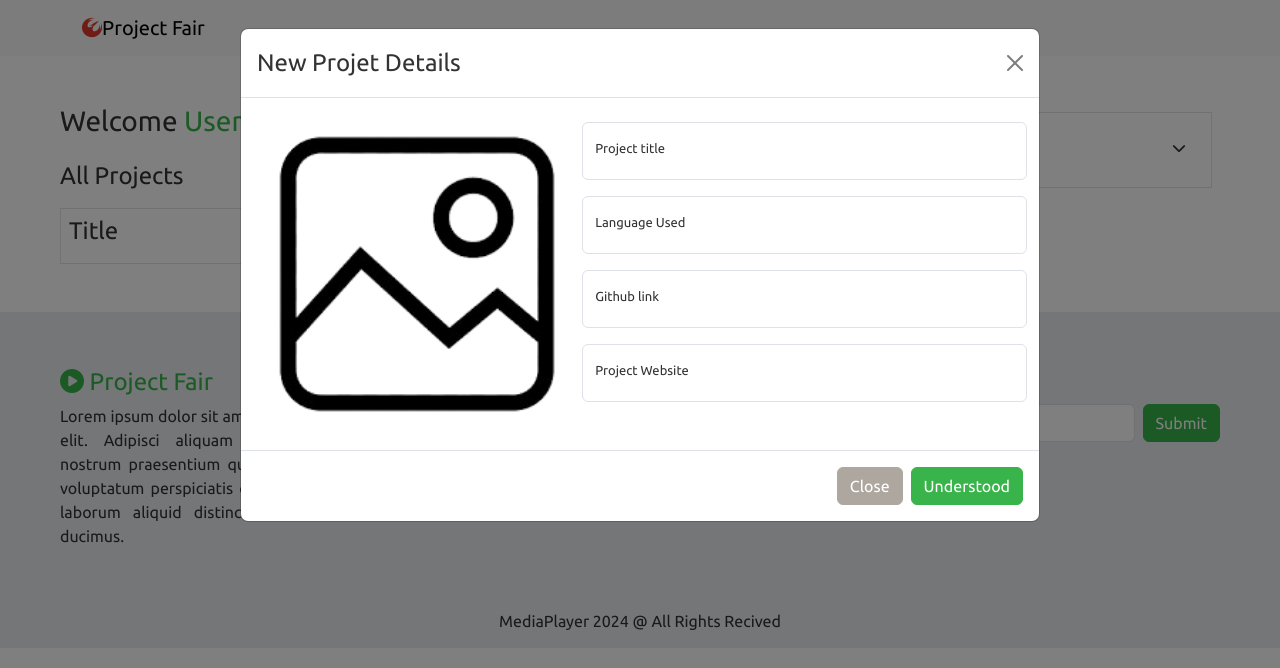
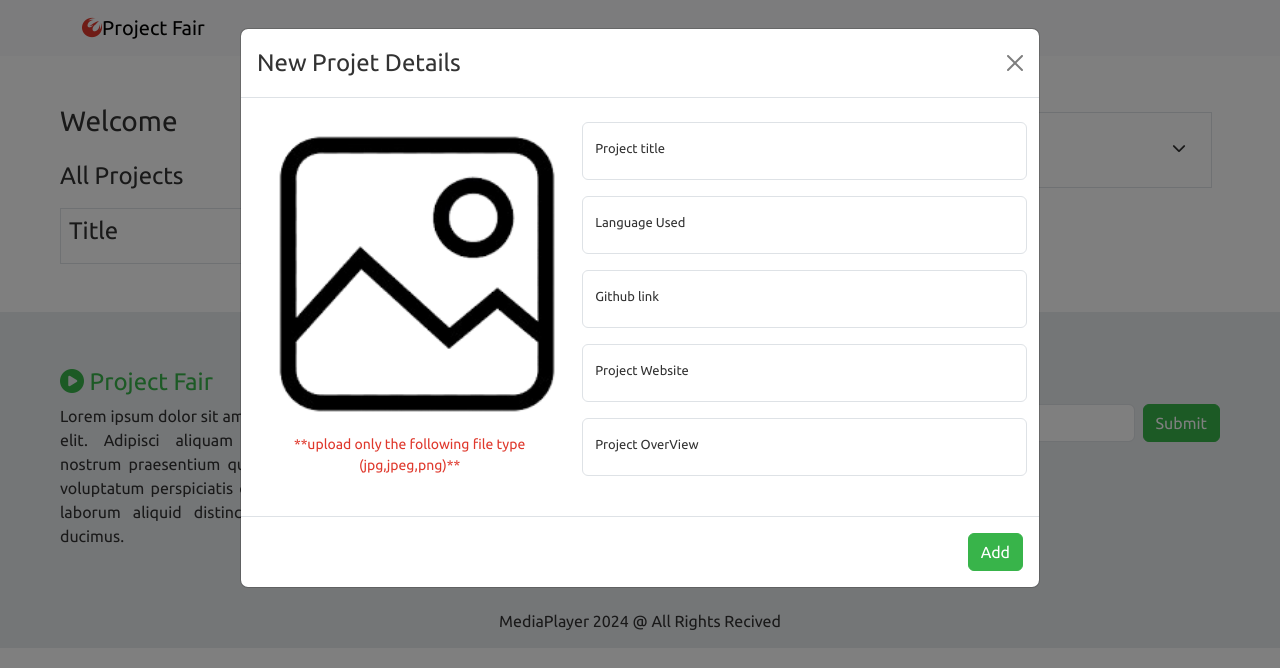
Before and after one commit to Peter9543/projectfair, a React (Vite) app: page /dashboard in a window 1280 px wide. Both pictures are taken after a click on the button "New Project". Shown: the top 668 px of the page. Built offline with nearby package versions, Linux system fonts and the light colour scheme.

Commit message:
code updated

```diff
--- a/Services/allApi.js
+++ b/Services/allApi.js
@@ -5,3 +5,8 @@ import SERVER_URL from './ServerUrl';
 export const registerApi = async (reqBody) => {
   return await commonApi("POST", `${SERVER_URL}/register`, reqBody);
 };
+
+// user login
+export const loginApi =async(reqBody)=>{
+  return await commonApi("POST",`${SERVER_URL}/login`, reqBody)
+}
--- a/src/components/Add.jsx
+++ b/src/components/Add.jsx
@@ -1,4 +1,4 @@
-import React from 'react'
+import React, { useEffect } from 'react'
 import { useState } from 'react';
 import { Col, Row } from 'react-bootstrap';
 import Button from 'react-bootstrap/Button';
@@ -6,15 +6,69 @@ import Modal from 'react-bootstrap/Modal';
 import img from '../assets/img.png'
 import FloatingLabel from 'react-bootstrap/FloatingLabel';
 import Form from 'react-bootstrap/Form';
+import { toast, ToastContainer } from 'react-toastify';
 
 
 function Add() {
 
   const [show, setShow] = useState(false);
 
-  const handleClose = () => setShow(false);
+  const handleClose = () => {
+    setShow(false);
+    setProjectDetails({title:"",language:"",github:"",link:"",overview:"",prjctImg:""})
+  }
   const handleShow = () => setShow(true);
+  const [projectDetails, setProjectDetails]=useState({title:"",language:"",github:"",link:"",overview:"",prjctImg:""})
+  console.log(projectDetails)
 
+  const [isValidfile,setIsValidfile]=useState(false);
+  const [preview,setPreview]=useState(img)
+
+  useEffect(()=>{
+    if(projectDetails.prjctImg.type=="image/png" || projectDetails.prjctImg.type=="image/jpg" || projectDetails.prjctImg.type=="image/jpeg"){
+      setIsValidfile(true)
+      // temprary store (for only show image)
+      setPreview(URL.createObjectURL(projectDetails.prjctImg))
+
+    }else{
+      setIsValidfile(false)
+      setProjectDetails({...projectDetails,prjctImg:""})
+      setPreview(img)
+    }
+  },[projectDetails.prjctImg])
+
+
+
+  // add to db
+  const handleAddProject=()=>{
+    const {title,language,github,link,overview,prjctImg}=projectDetails
+
+    if(title && language && github && link && overview && prjctImg){
+
+      // create formdata with object rqbdy
+
+      const reqBody=new FormData()
+      reqBody.append("title",title)
+      reqBody.append("language",language)
+      reqBody.append("github",github)
+      reqBody.append("link",link)
+      reqBody.append("overview",overview)
+      reqBody.append("prjctImg",prjctImg)
+
+      // reqHeader(content-type, token)
+
+      const token=sessionStorage.getItem("token")
+
+      if(token){
+        const reqHeader={
+          "Content-Type":"multipart/form-data",
+          "Authorization":`Beror ${token}`
+        }
+      }
+
+
+    }
+  }
 
   return (
     <>
@@ -38,9 +92,14 @@ function Add() {
           <Row>
             <Col lg={5}>
               <label >
-                <input type="file" style={{ display: 'none' }} />
-                <img style={{height:'320px'}} src={img} alt="" />
+                <input type="file" style={{ display: 'none' }} onChange={(e)=>setProjectDetails({...projectDetails,prjctImg:e.target.files[0]})} />
+                <img style={{height:'320px',width:'20rem'}} src={preview} alt="" />
               </label>
+              {
+                !isValidfile &&
+                <div className='text-danger text-center '  style={{fontSize:'14px'}}>
+                **upload only the following file type (jpg,jpeg,png)**
+              </div>}
             </Col>
             <Col lg={7} className='p-2'>
               <form action="">
@@ -50,6 +109,7 @@ function Add() {
                   label="Project title"
                   className="mb-3"
                   style={{fontSize:'13px'}}
+                  onChange={(e)=>setProjectDetails({...projectDetails,title:e.target.value})}
                 >
                   <Form.Control placeholder="Leave a comment here" />
                 </FloatingLabel>
@@ -60,6 +120,7 @@ function Add() {
                   label="Language Used"
                   className="mb-3"
                   style={{fontSize:'13px'}}
+                  onChange={(e)=>setProjectDetails({...projectDetails,language:e.target.value})}
                 >
                   <Form.Control placeholder="Leave a comment here" />
                 </FloatingLabel>
@@ -70,6 +131,7 @@ function Add() {
                   label="Github link"
                   className="mb-3"
                   style={{fontSize:'13px'}}
+                  onChange={(e)=>setProjectDetails({...projectDetails,github:e.target.value})}
                 >
                   <Form.Control placeholder="Leave a comment here" />
                 </FloatingLabel>
@@ -79,6 +141,17 @@ function Add() {
                   label="Project Website"
                   className="mb-3"
                   style={{fontSize:'13px'}}
+                  onChange={(e)=>setProjectDetails({...projectDetails,link:e.target.value})}
+                >
+                  <Form.Control placeholder="Leave a comment here" />
+                </FloatingLabel>
+
+                <FloatingLabel
+                  controlId="floatingTextarea"
+                  label="Project OverView"
+                  className="mb-3"
+                  style={{fontSize:'13px'}}
+                  onChange={(e)=>setProjectDetails({...projectDetails,overview:e.target.value})}
                 >
                   <Form.Control placeholder="Leave a comment here" />
                 </FloatingLabel>
@@ -89,10 +162,10 @@ function Add() {
           </Row>
         </Modal.Body>
         <Modal.Footer>
-          <Button variant="secondary" onClick={handleClose}>
-            Close
-          </Button>
-          <Button variant="success">Understood</Button>
+            {/* <Button variant="secondary" onClick={handleClose}>
+              Close
+            </Button> */}
+          <Button onClick={handleAddProject} variant="success">Add</Button>
         </Modal.Footer>
       </Modal>
     </>
--- a/src/pages/Auth.jsx
+++ b/src/pages/Auth.jsx
@@ -5,16 +5,22 @@ import FloatingLabel from 'react-bootstrap/FloatingLabel';
 import Form from 'react-bootstrap/Form';
 import { Link, useNavigate } from 'react-router-dom';
 import { toast, ToastContainer } from 'react-toastify';
-import { registerApi } from '../../Services/allApi';
+import { loginApi, registerApi } from '../../Services/allApi';
+import Spinner from 'react-bootstrap/Spinner';
+
+
 
 
 
 
 
 function Auth({ insideRegister }) {
+  const navigate = useNavigate()
 
   const [userDetails, setUserDetails] = useState({ username: "", email: "", password: "" })
   console.log(userDetails)
+
+  const [isLogin, setIsLogin] = useState(false)
 
   // sign up
   const handleRegister = async (e) => {
@@ -26,13 +32,15 @@ function Auth({ insideRegister }) {
         console.log('Registration result:', result);
         // toast.success("Registration successful!");
 
-        if(result.status==200){
+        if (result.status == 200) {
           toast.success(`welcome ${result?.username}...please login to explore our website`)
-          setUserDetails({username:"",email:"",password:""})
-        }else{
-          if(result.status=400){
+          setUserDetails({ username: "", email: "", password: "" })
+          navigate('/login')
+        } else {
+          if (result.status == 400) {
             toast.warning(result.response.data)
-            sestUserDetails({username:"",email:"",password:""})
+            setUserDetails({ username: "", email: "", password: "" })
+
           }
         }
       } catch (err) {
@@ -43,6 +51,48 @@ function Auth({ insideRegister }) {
       toast.warning("Please fill out all fields completely.");
     }
   };
+
+
+  // handle login
+  const handleLogin = async (e) => {
+    e.preventDefault();
+    if (userDetails.email && userDetails.password) {
+      // api call
+      // handle run time error
+      try {
+        const result = await loginApi(userDetails)
+        console.log(result)
+
+        if (result.status == 200) {
+          // to store user and token details to sessionstorage (when the tab close it empty)
+          sessionStorage.setItem("user", JSON.stringify(result.data.user))
+          sessionStorage.setItem("token", result.data.token)
+          setIsLogin(true)
+
+          // only redirect to home after 500 seconds
+          // spinner
+          setTimeout(()=>{
+            setIsLogin(false)
+            setUserDetails({ username: "", email: "", password: "" })
+            navigate('/')
+          },500)
+
+
+        } else {
+          if (result.status == 404) {
+            toast.error(result.response.data)
+          }
+        }
+
+      } catch (err) {
+        console.log(err)
+      }
+
+
+    } else {
+      toast.warning("please enter username and password")
+    }
+  }
 
 
   return (
@@ -106,7 +156,13 @@ function Auth({ insideRegister }) {
                     :
 
                     <div style={{ color: '#007500' }}>
-                      <Button className='btn btn-success text-center'>sing in</Button>
+                      <Button onClick={handleLogin} className='btn btn-success text-center'>sing in
+                        {
+                          isLogin &&
+                          <Spinner animation="border" role="status">
+                          <span className="visually-hidden">Loading...</span>
+                        </Spinner>}
+                      </Button>
                       <p>Don't have an account yet?
                         <span>
                           <Link style={{ color: '#007500' }} to={'/register'}>Register</Link>
--- a/src/pages/Dashboard.jsx
+++ b/src/pages/Dashboard.jsx
@@ -1,4 +1,4 @@
-import React from 'react'
+import React, { useEffect, useState } from 'react'
 import { Col, Row } from 'react-bootstrap'
 import Header from '../components/Header'
 import View from '../components/View'
@@ -7,6 +7,18 @@ import Profile from '../components/Profile'
 
 
 function Dashboard() {
+
+  const [userName,setUserName]=useState("")
+  console.log(userName)
+
+  useEffect(()=>{
+    if(sessionStorage.getItem("user")){
+      setUserName(JSON.parse(sessionStorage.getItem("user")).username)
+    }else{
+      setUserName("")
+    }
+  })
+
   return (
     <>
       <Header />
@@ -14,7 +26,8 @@ function Dashboard() {
       <Row className='m-5'>
         <Col lg={8}>
           <div>
-            <h3>Welcome <span className='text-success'>User</span></h3>
+
+            <h3>Welcome <span className='text-success'>{userName.split(" ")[0]}</span></h3>
           </div>
           <div>
             <View/>
--- a/src/pages/Home.jsx
+++ b/src/pages/Home.jsx
@@ -4,6 +4,7 @@ import Button from 'react-bootstrap/Button';
 import projectImg from '../assets/project.png'
 import CardItems from '../components/CardItems';
 import Card from 'react-bootstrap/Card';
+import { Link } from 'react-router-dom';
 
 
 
@@ -17,7 +18,15 @@ function Home() {
               <div style={{ textAlign: 'justify' }}>
                 <h1 className='' style={{ color: 'green' }}>Project Fair</h1>
                 <p>Lorem ipsum dolor sit amet consectetur adipisicing elit. Sequi obcaecati aliquam hic? Doloremque at ratione necessitatibus eius id aliquid, eveniet nulla laboriosam. Magnam repellat eligendi numquam error, </p>
-                <Button variant="success">Start to Explore</Button>
+
+                {/* check user login , if login goto dashboard else goto login */}
+                {
+                  sessionStorage.getItem("token") ?
+                    <Link to={'/dashboard'}><Button variant="success">Manage Your Project</Button></Link>
+                    :
+                    <Link to={'/login'}><Button variant="success">Start to Explore</Button></Link>
+                }
+
               </div>
             </Col>
             <Col>
@@ -51,7 +60,7 @@ function Home() {
             <div className='d-flex row m-5'>
               <div className='col'>
                 <Card style={{ width: '14rem' }} className='text-center d-flex justify-content-center m-2 shadow'>
-                  <div className='d-flex justify-content-center mt-3' style={{  borderRadius: '50%' }}>
+                  <div className='d-flex justify-content-center mt-3' style={{ borderRadius: '50%' }}>
                     <Card.Img className='roundedCircle d-flex justify-content-center' style={{ height: '100%', width: '50%', borderRadius: '50%' }} variant="top" src="https://cdn.pixabay.com/photo/2021/02/27/16/25/woman-6055084_1280.jpg" roundedCircle />
 
                   </div>
```
Lines whose indentation alone changed are shown as unchanged.
